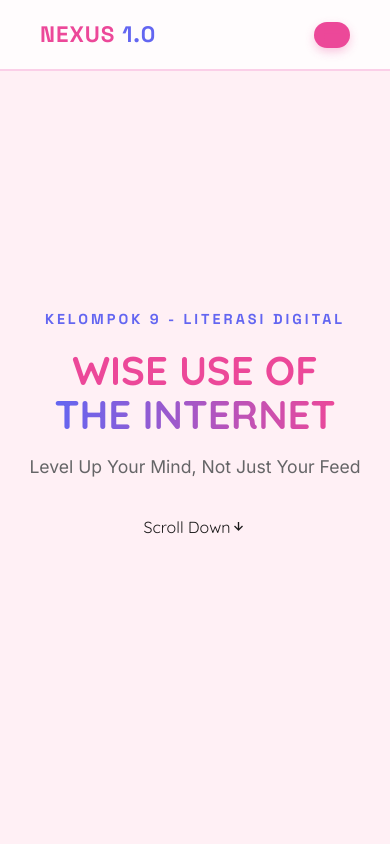
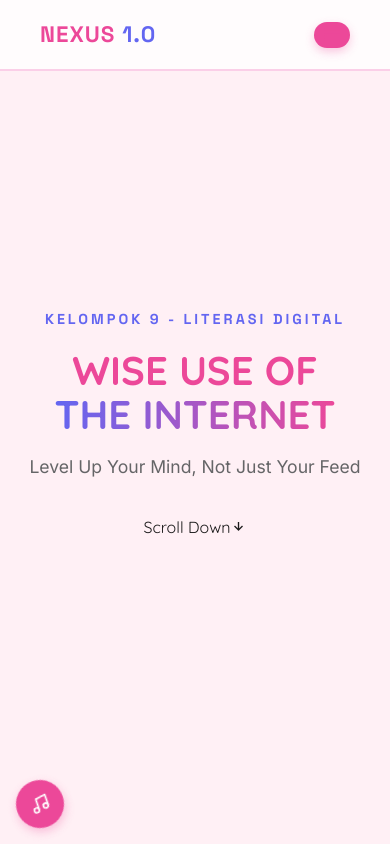
Before and after one commit to jabarcihuy/web-kelompok-litdig, a Vue app: page / in a window 390 px wide. Shown: the top 844 px of the page. Built offline with nearby package versions, Linux system fonts and the light colour scheme; no server answers.

Commit message:
add backsound

```diff
--- a/src/App.vue
+++ b/src/App.vue
@@ -12,6 +12,7 @@ import ActivityLog from './components/ActivityLog.vue';
 import UploadSection from './components/UploadSection.vue';
 import Login from './components/Login.vue'; // <--- JANGAN LUPA INI
 import Footer from './components/Footer.vue';
+import MusicPlayer from './components/MusicPlayer.vue'; // Komponen Music Player
 
 // State Halaman
 const currentPage = ref('home');
@@ -77,6 +78,9 @@ const handleLogout = async () => {
     </main>
 
     <Footer />
+
+    <!-- Music Player (Floating di kiri bawah) -->
+    <MusicPlayer />
   </div>
 </template>
 
--- /dev/null
+++ b/src/components/MusicPlayer.vue
@@ -0,0 +1,161 @@
+<script setup>
+import { ref, onMounted } from 'vue';
+
+const isPlaying = ref(false);
+const audio = ref(null);
+
+onMounted(() => {
+  // Set volume default (0.3 = 30% volume)
+  if (audio.value) {
+    audio.value.volume = 0.05;
+
+    // Auto-play saat website dibuka
+    audio.value.play()
+      .then(() => {
+        isPlaying.value = true;
+      })
+      .catch((error) => {
+        // Browser mungkin block auto-play, jadi kita handle error
+        console.log('Auto-play diblokir oleh browser:', error);
+        isPlaying.value = false;
+      });
+  }
+});
+
+const toggleMusic = () => {
+  if (!audio.value) return;
+
+  if (isPlaying.value) {
+    audio.value.pause();
+    isPlaying.value = false;
+  } else {
+    audio.value.play();
+    isPlaying.value = true;
+  }
+};
+</script>
+
+<template>
+  <!-- Audio Element (Hidden) -->
+  <audio ref="audio" loop>
+    <!-- Menggunakan musik gratis dari Bensound -->
+    <!-- Ganti dengan file lokal /background-music.mp3 jika sudah punya -->
+    <source src="/sound.mp3" type="audio/mpeg">
+    Browser Anda tidak mendukung audio.
+  </audio>
+
+  <!-- Floating Toggle Button (Kiri Bawah) -->
+  <button
+    @click="toggleMusic"
+    class="music-toggle"
+    :class="{ 'playing': isPlaying }"
+    :title="isPlaying ? 'Matikan Musik' : 'Putar Musik'"
+  >
+    <!-- Icon Music Note -->
+    <svg
+      v-if="isPlaying"
+      xmlns="http://www.w3.org/2000/svg"
+      width="24"
+      height="24"
+      viewBox="0 0 24 24"
+      fill="none"
+      stroke="currentColor"
+      stroke-width="2"
+      stroke-linecap="round"
+      stroke-linejoin="round"
+    >
+      <path d="M9 18V5l12-2v13"></path>
+      <circle cx="6" cy="18" r="3"></circle>
+      <circle cx="18" cy="16" r="3"></circle>
+    </svg>
+
+    <!-- Icon Music Off -->
+    <svg
+      v-else
+      xmlns="http://www.w3.org/2000/svg"
+      width="24"
+      height="24"
+      viewBox="0 0 24 24"
+      fill="none"
+      stroke="currentColor"
+      stroke-width="2"
+      stroke-linecap="round"
+      stroke-linejoin="round"
+    >
+      <path d="M9 18V5l12-2v13"></path>
+      <circle cx="6" cy="18" r="3"></circle>
+      <circle cx="18" cy="16" r="3"></circle>
+      <line x1="2" y1="2" x2="22" y2="22"></line>
+    </svg>
+  </button>
+</template>
+
+<style scoped>
+.music-toggle {
+  position: fixed;
+  bottom: 24px;
+  left: 24px;
+  width: 56px;
+  height: 56px;
+  border-radius: 50%;
+  background: linear-gradient(135deg, var(--primary), var(--primary-hover));
+  border: 3px solid white;
+  box-shadow: 0 4px 20px rgba(236, 72, 153, 0.4);
+  cursor: pointer;
+  display: flex;
+  align-items: center;
+  justify-content: center;
+  color: white;
+  transition: all 0.3s ease;
+  z-index: 1000;
+  animation: pulse 2s infinite;
+}
+
+.music-toggle:hover {
+  transform: scale(1.1);
+  box-shadow: 0 6px 25px rgba(236, 72, 153, 0.5);
+}
+
+.music-toggle:active {
+  transform: scale(0.95);
+}
+
+.music-toggle.playing {
+  animation: spin 3s linear infinite;
+}
+
+/* Animasi Pulse (saat musik mati) */
+@keyframes pulse {
+  0%, 100% {
+    box-shadow: 0 4px 20px rgba(236, 72, 153, 0.4);
+  }
+  50% {
+    box-shadow: 0 4px 30px rgba(236, 72, 153, 0.6);
+  }
+}
+
+/* Animasi Spin (saat musik nyala) */
+@keyframes spin {
+  from {
+    transform: rotate(0deg);
+  }
+  to {
+    transform: rotate(360deg);
+  }
+}
+
+/* Responsive untuk Mobile */
+@media (max-width: 768px) {
+  .music-toggle {
+    width: 48px;
+    height: 48px;
+    bottom: 16px;
+    left: 16px;
+  }
+
+  .music-toggle svg {
+    width: 20px;
+    height: 20px;
+  }
+}
+</style>
```
Also changed, not shown: 2 other files (tests, documents, lock files or other folders).
